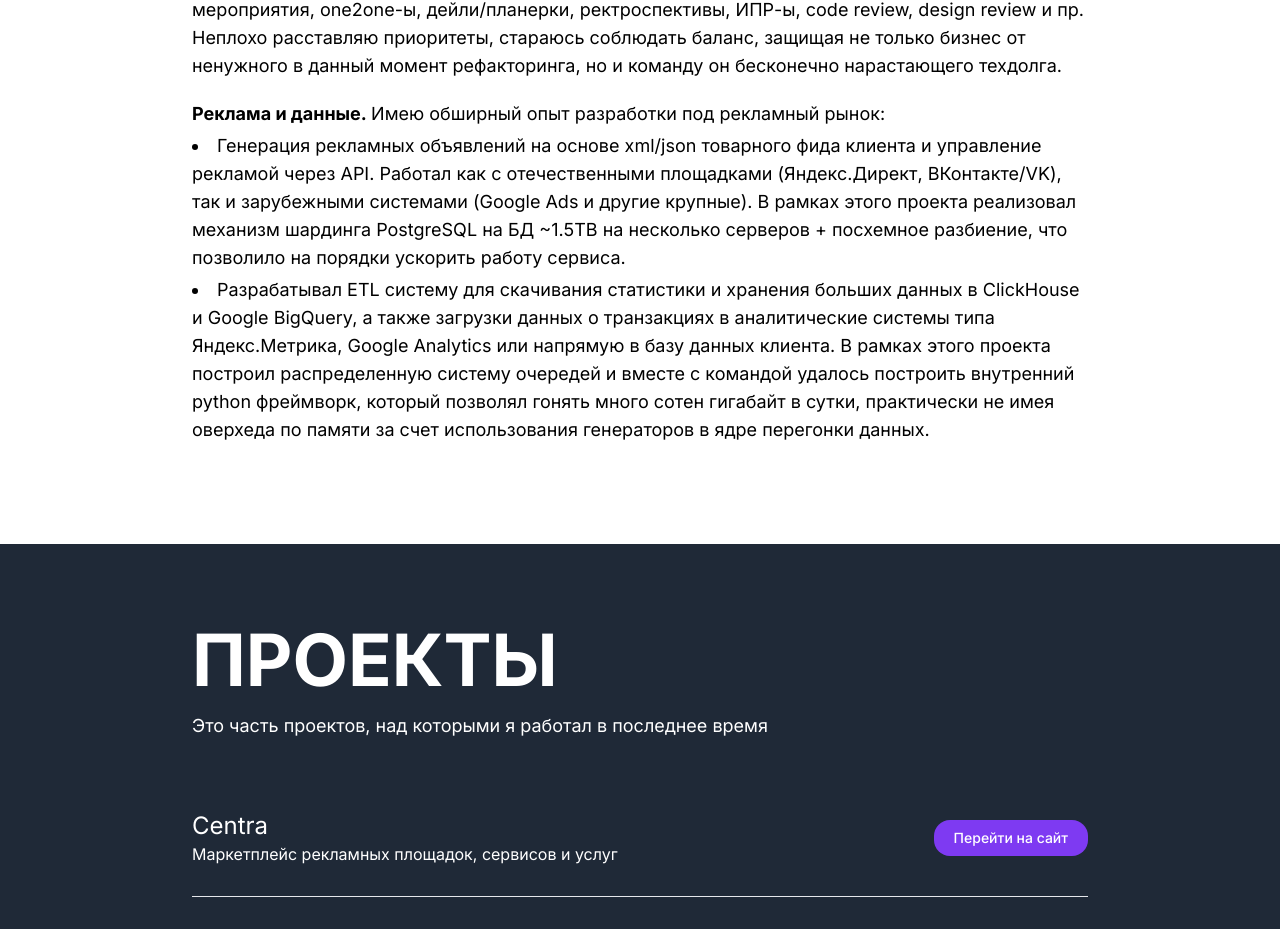
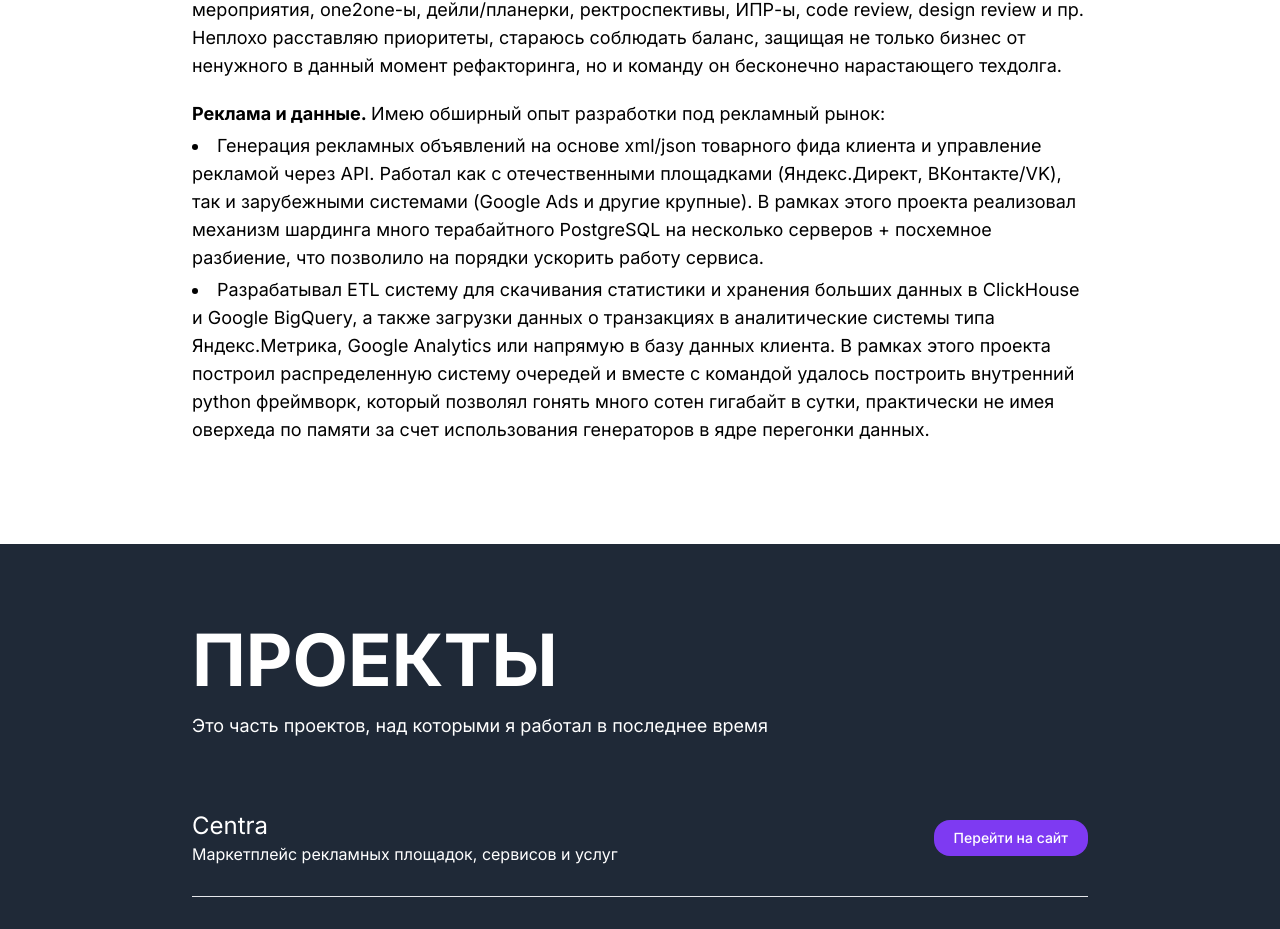
Before and after one commit to arturgspb/arturgspb.github.io, a Next.js app: page / in a window 1280 px wide. Shown: the part 1870-2799 px from the top of the page. Built offline with nearby package versions, Linux system fonts and the light colour scheme.

Commit message:
feat: тексты

```diff
--- a/app/page.tsx
+++ b/app/page.tsx
@@ -123,8 +123,8 @@ export default function Home() {
                                     товарного фида
                                     клиента и управление рекламой через API. Работал как с отечественными площадками
                                     (Яндекс.Директ, ВКонтакте/VK), так и зарубежными системами (Google Ads и другие
-                                    крупные). В рамках этого проекта реализовал механизм шардинга PostgreSQL на БД
-                                    ~1.5TB на
+                                    крупные). В рамках этого проекта реализовал механизм шардинга много терабайтного
+                                    PostgreSQL на
                                     несколько серверов + посхемное разбиение, что позволило на порядки ускорить работу
                                     сервиса.
                                 </li>
@@ -133,8 +133,8 @@ export default function Home() {
                                     данных в ClickHouse и
                                     Google BigQuery, а также загрузки данных о транзакциях в аналитические системы типа
                                     Яндекс.Метрика, Google Analytics или напрямую в базу данных клиента. В рамках этого
-                                    проекта
-                                    построил распределенную систему очередей и вместе с командой удалось построить
+                                    проекта построил распределенную систему очередей и вместе с командой удалось
+                                    построить
                                     внутренний python фреймворк, который позволял гонять много сотен гигабайт
                                     в сутки, практически не имея оверхеда по памяти за счет
                                     использования генераторов в ядре перегонки данных.
@@ -160,10 +160,13 @@ export default function Home() {
 
                         <Text align={'center'}>
                             Обязательно пишите мне в{' '}
-                            <Link className={'text-purple-500'} href={'https://t.me/arturgspb'} target={'_blank'}>Телеграм</Link>{' '}
+                            <Link className={'text-purple-500'} href={'https://t.me/arturgspb'}
+                                  target={'_blank'}>Телеграм</Link>{' '}
                             или на почту{' '}
-                            <Link className={'text-purple-500'} href={'mailto:arturgspb@gmail.com'} target={'_blank'}>arturgspb@gmail.com</Link>,
-                            если есть вопросы, предложения или, например, вы считаете, что на сайт надо добавить какую-то информацию - я буду очень рад.
+                            <Link className={'text-purple-500'} href={'mailto:arturgspb@gmail.com'}
+                                  target={'_blank'}>arturgspb@gmail.com</Link>,
+                            если есть вопросы, предложения или, например, вы считаете, что на сайт надо добавить
+                            какую-то информацию - я буду очень рад.
 
                         </Text>
 
```
